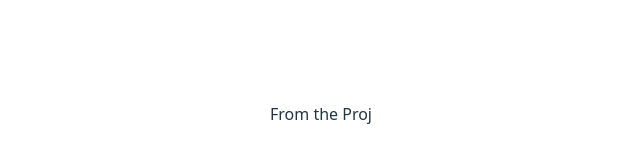
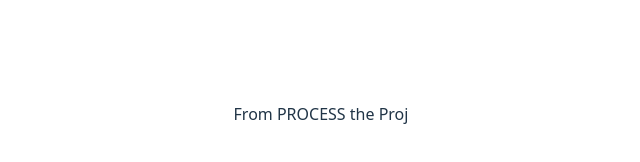
Before and after one commit to Sahasranm/repo_1, a React (Vite) app: page / in a window 1280 px wide. Shown: the part 286-448 px from the top of the page, without its empty margins (319-959 px from the left). Built offline with nearby package versions, Linux system fonts and the light colour scheme.

Commit message:
added proj1

```diff
--- a/src/App.jsx
+++ b/src/App.jsx
@@ -8,7 +8,7 @@ function App() {
 
   return (
     <>
-      From the Proj
+      From PROCESS the Proj
     </>
   )
 }
```
